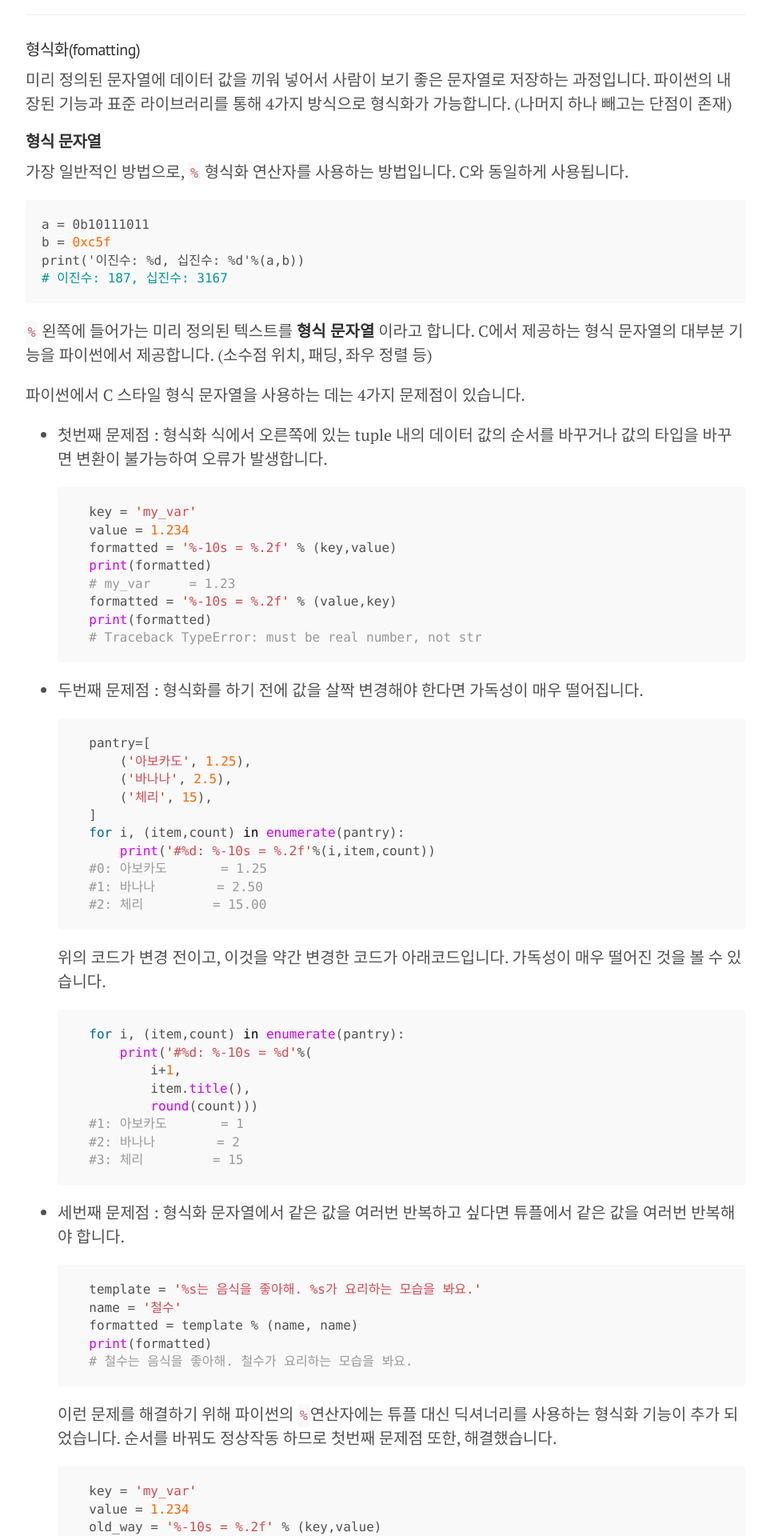
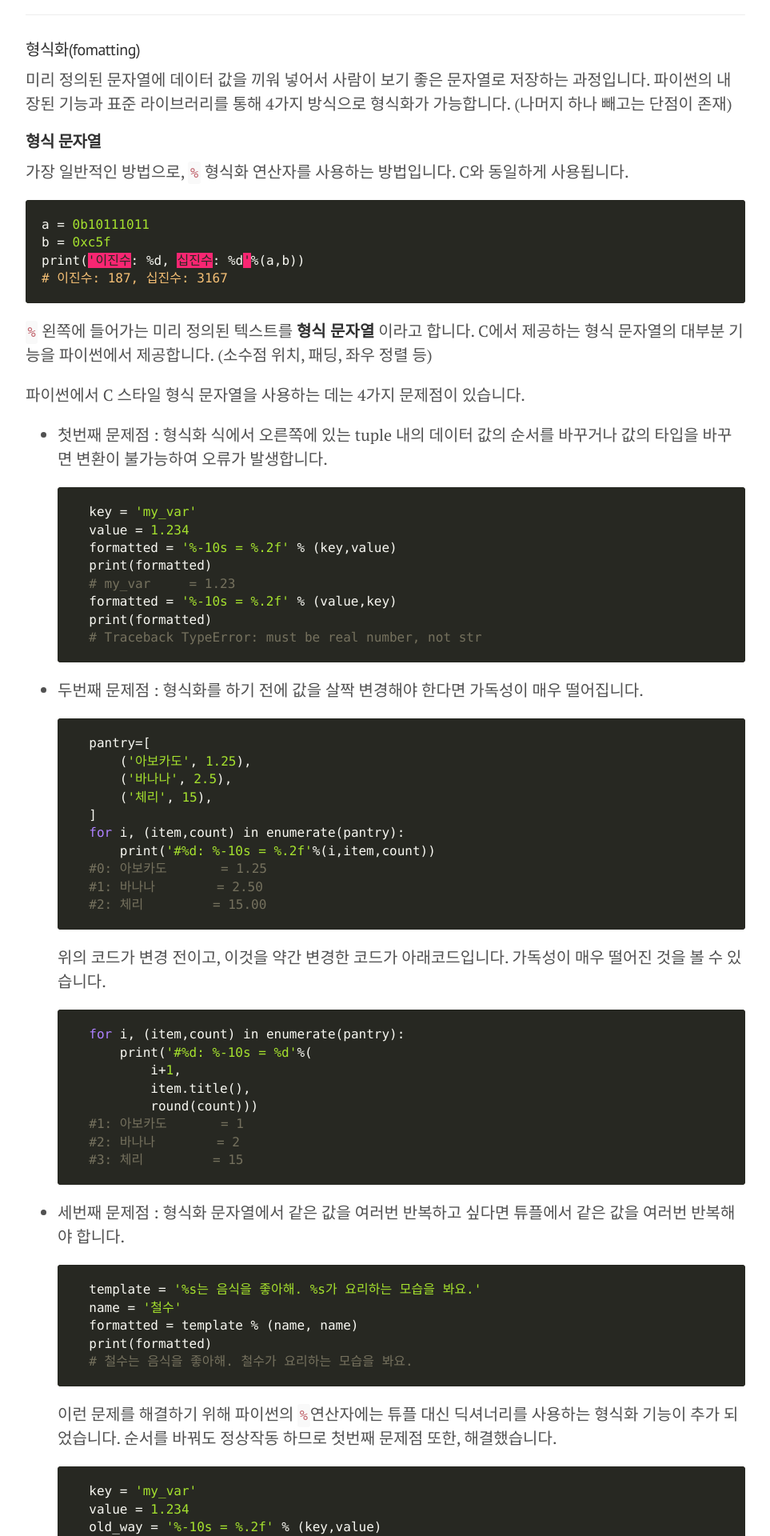
Before and after one commit to changhyeonnam/changhyeonnam.github.io, a Jekyll site: the page built from _posts/2021/2021-08-23-python_bw04_f_string.md, in a window 1280 px wide. Shown: the part 649-2569 px from the top of the page at 80% size, without its empty margins (158-1121 px from the left). Built offline with Jekyll 4.4.1, drawn with Linux system fonts in a browser that asks for light colours; nearby versions of some CDN libraries; comment, search, counter and statistics services are not loaded.

Commit message:
Update syntax.scss

```diff
--- a/_sass/syntax.scss
+++ b/_sass/syntax.scss
@@ -1,66 +1,84 @@
-.highlight .hll { background-color: #ffc; }
-.highlight .c { color: #999; } /* Comment */
-.highlight .err { color: #a00; background-color: #faa } /* Error */
-.highlight .k { color: #069; } /* Keyword */
-.highlight .o { color: #555 } /* Operator */
-.highlight .cm { color: #09f; font-style: italic } /* Comment.Multiline */
-.highlight .cp { color: #099 } /* Comment.Preproc */
-.highlight .c1 { color: #999; } /* Comment.Single */
-.highlight .cs { color: #999; } /* Comment.Special */
-.highlight .gd { background-color: #fcc; border: 1px solid #c00 } /* Generic.Deleted */
-.highlight .ge { font-style: italic } /* Generic.Emph */
-.highlight .gr { color: #f00 } /* Generic.Error */
-.highlight .gh { color: #030; } /* Generic.Heading */
-.highlight .gi { background-color: #cfc; border: 1px solid #0c0 } /* Generic.Inserted */
-.highlight .go { color: #aaa } /* Generic.Output */
-.highlight .gp { color: #009; } /* Generic.Prompt */
-.highlight .gs { } /* Generic.Strong */
-.highlight .gu { color: #030; } /* Generic.Subheading */
-.highlight .gt { color: #9c6 } /* Generic.Traceback */
-.highlight .kc { color: #069; } /* Keyword.Constant */
-.highlight .kd { color: #069; } /* Keyword.Declaration */
-.highlight .kn { color: #069; } /* Keyword.Namespace */
-.highlight .kp { color: #069 } /* Keyword.Pseudo */
-.highlight .kr { color: #069; } /* Keyword.Reserved */
-.highlight .kt { color: #078; } /* Keyword.Type */
-.highlight .m { color: #f60 } /* Literal.Number */
-.highlight .s { color: #d44950 } /* Literal.String */
-.highlight .na { color: #4f9fcf } /* Name.Attribute */
-.highlight .py { color: #4f9fcf }
-.highlight .nb { color: #366 } /* Name.Builtin */
-.highlight .nc { color: #0a8; } /* Name.Class */
-.highlight .no { color: #360 } /* Name.Constant */
-.highlight .nd { color: #99f } /* Name.Decorator */
-.highlight .ni { color: #999; } /* Name.Entity */
-.highlight .ne { color: #c00; } /* Name.Exception */
-.highlight .nf { color: #c0f } /* Name.Function */
-.highlight .nl { color: #99f } /* Name.Label */
-.highlight .nn { color: #0cf; } /* Name.Namespace */
-.highlight .nt { color: #2f6f9f; } /* Name.Tag */
-.highlight .nv { color: #033 } /* Name.Variable */
-.highlight .ow { color: #000; } /* Operator.Word */
-.highlight .w { color: #bbb } /* Text.Whitespace */
-.highlight .mf { color: #f60 } /* Literal.Number.Float */
-.highlight .mh { color: #f60 } /* Literal.Number.Hex */
-.highlight .mi { color: #f60 } /* Literal.Number.Integer */
-.highlight .mo { color: #f60 } /* Literal.Number.Oct */
-.highlight .sb { color: #c30 } /* Literal.String.Backtick */
-.highlight .sc { color: #c30 } /* Literal.String.Char */
-.highlight .sd { color: #c30; font-style: italic } /* Literal.String.Doc */
-.highlight .s2 { color: #c30 } /* Literal.String.Double */
-.highlight .se { color: #c30; } /* Literal.String.Escape */
-.highlight .sh { color: #c30 } /* Literal.String.Heredoc */
-.highlight .si { color: #a00 } /* Literal.String.Interpol */
-.highlight .sx { color: #c30 } /* Literal.String.Other */
-.highlight .sr { color: #3aa } /* Literal.String.Regex */
-.highlight .s1 { color: #c30 } /* Literal.String.Single */
-.highlight .ss { color: #fc3 } /* Literal.String.Symbol */
-.highlight .bp { color: #366 } /* Name.Builtin.Pseudo */
-.highlight .vc { color: #033 } /* Name.Variable.Class */
-.highlight .vg { color: #033 } /* Name.Variable.Global */
-.highlight .vi { color: #033 } /* Name.Variable.Instance */
-.highlight .il { color: #f60 } /* Literal.Number.Integer.Long */
-.highlight .err { color: inherit; background-color: transparent; }
+.highlight table td { padding: 5px; }
+.highlight table pre { margin: 0; }
+.highlight, .highlight .w {
+  color: #f8f8f2;
+  background-color: #272822;
+}
+.highlight .err {
+  color: #272822;
+  background-color: #f92672;
+}
+.highlight .c, .highlight .ch, .highlight .cd, .highlight .cm, .highlight .cpf, .highlight .c1, .highlight .cs {
+  color: #75715e;
+}
+.highlight .cp {
+  color: #f4bf75;
+}
+.highlight .nt {
+  color: #f4bf75;
+}
+.highlight .o, .highlight .ow {
+  color: #f8f8f2;
+}
+.highlight .p, .highlight .pi {
+  color: #f8f8f2;
+}
+.highlight .gi {
+  color: #a6e22e;
+}
+.highlight .gd {
+  color: #f92672;
+}
+.highlight .gh {
+  color: #66d9ef;
+  background-color: #272822;
+  font-weight: bold;
+}
+.highlight .k, .highlight .kn, .highlight .kp, .highlight .kr, .highlight .kv {
+  color: #ae81ff;
+}
+.highlight .kc {
+  color: #fd971f;
+}
+.highlight .kt {
+  color: #fd971f;
+}
+.highlight .kd {
+  color: #fd971f;
+}
+.highlight .s, .highlight .sb, .highlight .sc, .highlight .dl, .highlight .sd, .highlight .s2, .highlight .sh, .highlight .sx, .highlight .s1 {
+  color: #a6e22e;
+}
+.highlight .sa {
+  color: #ae81ff;
+}
+.highlight .sr {
+  color: #a1efe4;
+}
+.highlight .si {
+  color: #cc6633;
+}
+.highlight .se {
+  color: #cc6633;
+}
+.highlight .nn {
+  color: #f4bf75;
+}
+.highlight .nc {
+  color: #f4bf75;
+}
+.highlight .no {
+  color: #f4bf75;
+}
+.highlight .na {
+  color: #66d9ef;
+}
+.highlight .m, .highlight .mb, .highlight .mf, .highlight .mh, .highlight .mi, .highlight .il, .highlight .mo, .highlight .mx {
+  color: #a6e22e;
+}
+.highlight .ss {
+  color: #a6e22e;
+}
 
 .css .o,
 .css .o + .nt,
```
